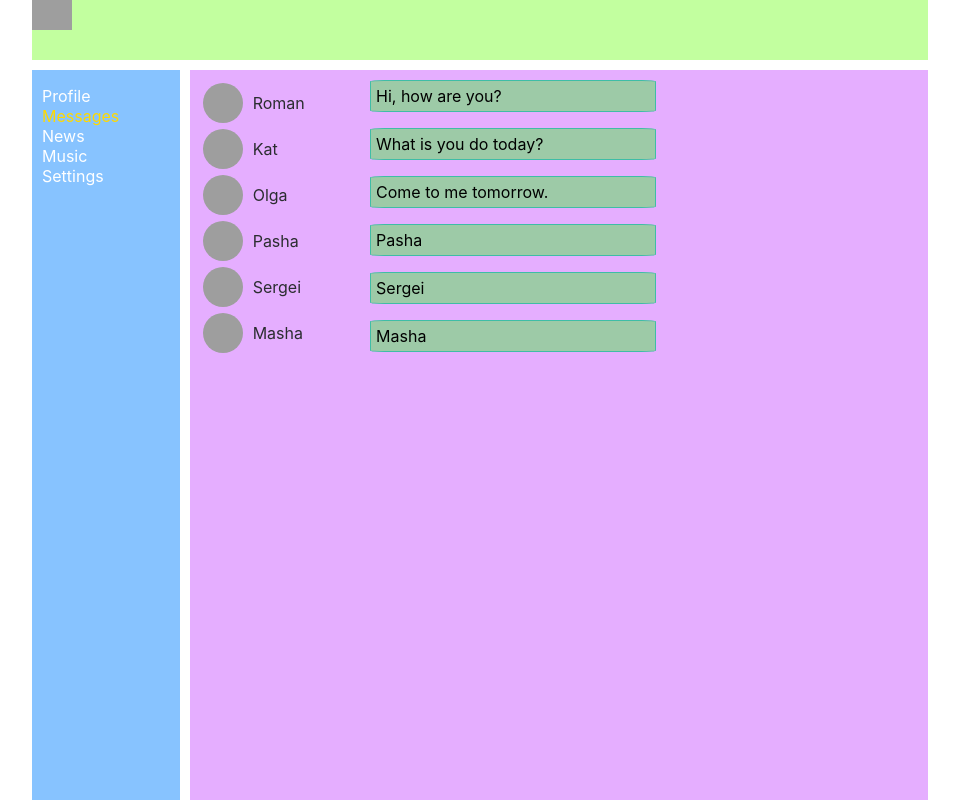
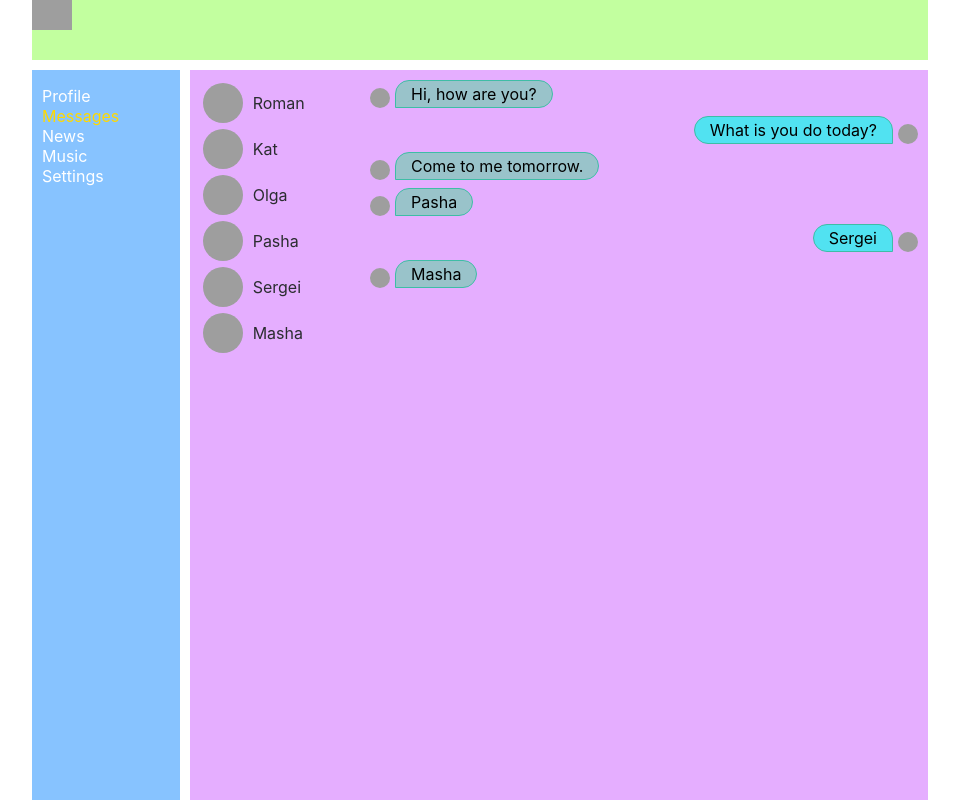
Before and after one commit to Ef-Siarhei/social-network, a React (Create React App) app: page /dialogs in a window 1280 px wide. Shown: the whole page, without its empty margins (160-1119 px from the left). Built offline with nearby package versions, Linux system fonts and the light colour scheme; grey boxes are pictures that could not be loaded.

Commit message:
feat: add icon & position message on messages page

```diff
--- a/src/components/dialogs/Dialogs.jsx
+++ b/src/components/dialogs/Dialogs.jsx
@@ -8,8 +8,8 @@ export default function Dialogs(props) {
     <DialogItem person={person} key={person.id} />
   ));
 
-  let messagesElements = props.messages.map((m) => (
-    <Message message={m.message} key={m.id} />
+  let messagesElements = props.messages.map((messageItem) => (
+    <Message messageItem={messageItem} key={messageItem.id} />
   ));
   return (
     <div className={s.dialogs}>
--- a/src/components/dialogs/Dialogs.module.css
+++ b/src/components/dialogs/Dialogs.module.css
@@ -9,13 +9,6 @@
 
 .messages {
   padding: 10px;
+  display: flex;
+  flex-direction: column;
 }
-
-.message {
-  margin-bottom: 1rem;
-  border: solid 1px rgb(63, 189, 166);
-  border-radius: 5%;
-  width: 50%;
-  padding: 5px;
-  background-color: rgba(21, 255, 0, 0.347);
-}
--- a/src/components/dialogs/Message/Message.jsx
+++ b/src/components/dialogs/Message/Message.jsx
@@ -1,7 +1,28 @@
-import s from './../Dialogs.module.css';
+import s from './Message.module.css';
 
 const Message = (props) => {
-  return <div className={s.message}>{props.message}</div>;
+  const position = props.messageItem.hasOwnProperty('input')
+    ? {
+        positionMessageItem: s.positionLeft,
+        styleMessage: s.messageLeft,
+      }
+    : {
+        positionMessageItem: s.positionRight,
+        styleMessage: s.messageRight,
+      };
+
+  return (
+    <div className={`${s.messageItem} ${position.positionMessageItem}`}>
+      <img
+        src="https://flomaster.top/uploads/posts/2023-10/thumbs/1697595964_flomaster-top-p-risunki-izvestnikh-lyudei-vkontakte-12.jpg"
+        alt=""
+        className={s.icon}
+      />
+      <span className={`${s.message} ${position.styleMessage}`}>
+        {props.messageItem.message}
+      </span>
+    </div>
+  );
 };
 
 export default Message;
--- /dev/null
+++ b/src/components/dialogs/Message/Message.module.css
@@ -0,0 +1,37 @@
+.messageItem {
+  display: flex;
+  margin-bottom: 0.5rem;
+}
+
+.positionLeft {
+  align-self: flex-start;
+}
+
+.positionRight {
+  align-self: flex-end;
+}
+
+.icon {
+  width: 20px;
+  height: 20px;
+  border-radius: 50%;
+  align-self: flex-end;
+}
+
+.message {
+  border: solid 1px rgb(63, 189, 166);
+  padding: 3px 15px;
+}
+
+.messageLeft {
+  background-color: rgba(146, 198, 197, 0.903);
+  border-radius: 20px 20px 20px 0;
+  margin-left: 5px;
+}
+
+.messageRight {
+  background-color: rgba(0, 255, 234, 0.645);
+  border-radius: 20px 20px 0 20px;
+  margin-right: 5px;
+  order: -1;
+}
--- a/src/redux/state.js
+++ b/src/redux/state.js
@@ -39,12 +39,12 @@ let state = {
       },
     ],
     messages: [
-      { id: 1, message: 'Hi, how are you?' },
-      { id: 2, message: 'What is you do today?' },
-      { id: 3, message: 'Come to me tomorrow.' },
-      { id: 4, message: 'Pasha' },
-      { id: 5, message: 'Sergei' },
-      { id: 6, message: 'Masha' },
+      { id: 1, input: true, message: 'Hi, how are you?' },
+      { id: 2, output: true, message: 'What is you do today?' },
+      { id: 3, input: true, message: 'Come to me tomorrow.' },
+      { id: 4, input: true, message: 'Pasha' },
+      { id: 5, output: true, message: 'Sergei' },
+      { id: 6, input: true, message: 'Masha' },
     ],
   },
 };
```
